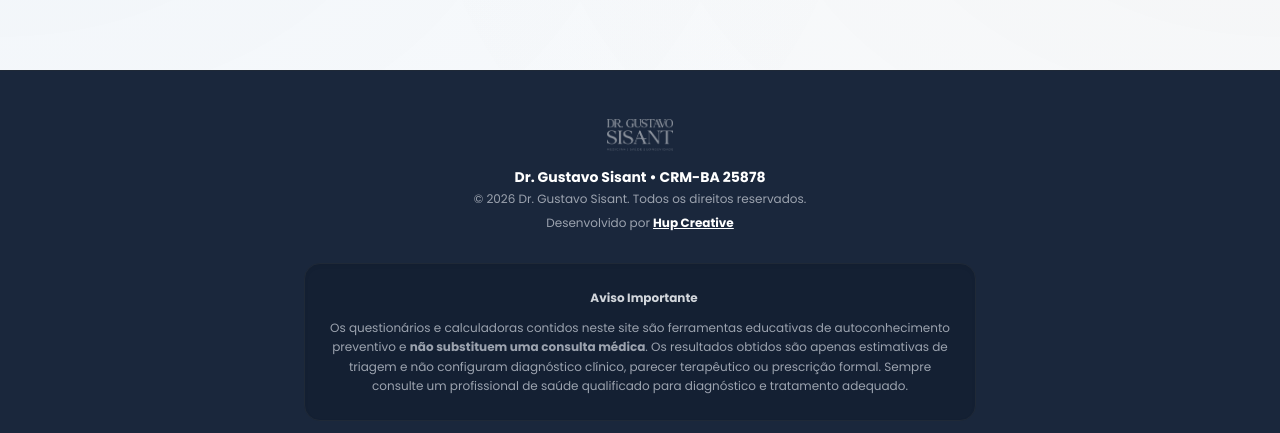
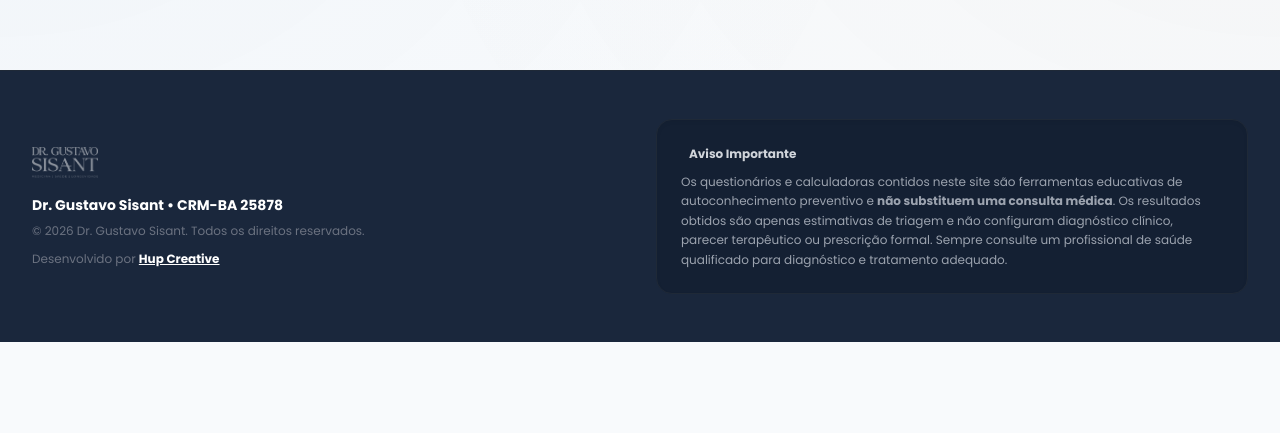
Before and after one commit to hupcreative-ag/mentoria-sisant, a website built with Vite: page calculadoras/index.html in a window 1280 px wide. Shown: the part 940-1373 px from the top of the page. After the commit the page ends 1282 px from the top, so only its background shows below. Built offline with nearby package versions, Linux system fonts and the light colour scheme; some icons are missing.

Commit message:
feat: move disclaimer warning to quiz footer and rearrange footer layout into two-column grid

```diff
--- a/calculadoras/index.html
+++ b/calculadoras/index.html
@@ -202,9 +202,15 @@
                     <button id="prev-btn" onclick="prevStep()" class="inline-flex items-center gap-2 px-6 py-2.5 rounded-full border border-gray-200 text-sm font-bold text-navy hover:bg-gray-50 hover:border-gray-300 transition-all opacity-0 pointer-events-none">
                         <i class="ph-bold ph-arrow-left"></i> Voltar
                     </button>
+                    <div class="flex flex-col items-end gap-1.5 text-right">
+                        <span class="text-[10px] sm:text-xs text-amber-600 font-bold flex items-center gap-1 justify-end">
+                            <i class="ph-fill ph-warning-circle text-xs shrink-0 mb-0.5"></i>
+                            Uso educativo &bull; Não substitui avaliação médica
+                        </span>
                         <span class="text-xs text-gray-400 italic">
                             Suas respostas são confidenciais.
                         </span>
+                    </div>
                 </div>
             </div>
         </section>
@@ -214,19 +220,10 @@
             <div class="flex flex-col items-center">
                 <div class="loader-circle w-16 h-16 rounded-full border-4 border-blue-light border-t-blue-medium animate-spin mb-6"></div>
 
-                <!-- Text 1: About the test (Dynamic) -->
                 <h3 class="text-xl font-bold text-navy mb-2" id="loading-title">Processando Perfil Biológico...</h3>
-                <p class="text-gray-500 text-sm max-w-sm mb-8" id="loading-subtitle">
+                <p class="text-gray-500 text-sm max-w-xs" id="loading-subtitle">
                     Estamos cruzando suas respostas com padrões integrativos de saúde hormonal.
                 </p>
-
-                <!-- Text 2: Medical disclaimer box with attention icon -->
-                <div class="max-w-md mx-auto p-4 bg-amber-50/80 border border-amber-200 rounded-2xl flex items-start gap-3 text-left shadow-sm">
-                    <i class="ph-fill ph-warning-circle text-amber-600 text-xl shrink-0 mt-0.5 animate-pulse"></i>
-                    <p class="text-xs text-amber-800 leading-relaxed">
-                        <strong>Atenção:</strong> Este teste é uma ferramenta educativa de autoconhecimento preventivo e <strong>não substitui a consulta ou análise de um médico</strong>.
-                    </p>
-                </div>
             </div>
         </section>
 
@@ -393,25 +390,32 @@
     </main>
 
     <!-- Footer -->
-    <footer class="bg-navy text-gray-400 py-12 border-t border-gray-800 mt-12 text-center text-sm">
-        <div class="max-w-7xl mx-auto px-4">
-            <img src="../assets/images/Logo_Compacta_Branca.png" alt="Dr. Gustavo Sisant" class="h-8 mx-auto mb-4 opacity-50 object-contain" />
-            <p class="mb-1 text-white font-bold">Dr. Gustavo Sisant &bull; CRM-BA 25878</p>
-            <p class="mb-2 text-xs">&copy; 2026 Dr. Gustavo Sisant. Todos os direitos reservados.</p>
-            <p class="mb-8 text-xs">
+    <footer class="bg-navy text-gray-400 py-12 border-t border-gray-800 mt-12 text-sm">
+        <div class="max-w-7xl mx-auto px-4 md:px-8">
+            <div class="grid grid-cols-1 lg:grid-cols-2 gap-8 items-center">
+                <!-- Left Column: Info & Credits -->
+                <div class="flex flex-col items-center lg:items-start text-center lg:text-left gap-2">
+                    <img src="../assets/images/Logo_Compacta_Branca.png" alt="Dr. Gustavo Sisant" class="h-8 mb-2 opacity-50 object-contain" />
+                    <p class="text-white font-bold">Dr. Gustavo Sisant &bull; CRM-BA 25878</p>
+                    <p class="text-xs text-gray-500">&copy; 2026 Dr. Gustavo Sisant. Todos os direitos reservados.</p>
+                    <p class="text-xs text-gray-500 mt-1">
                         Desenvolvido por
                         <a href="https://www.instagram.com/hupcreative" target="_blank" rel="noopener noreferrer" class="text-white hover:text-blue-medium transition-colors font-bold underline">
                             Hup Creative
                         </a>
                     </p>
+                </div>
 
-            <!-- Highlighted Disclaimer box -->
-            <div class="max-w-2xl mx-auto bg-[#131e31]/80 border border-gray-800 rounded-2xl p-6 text-xs text-gray-400 leading-relaxed text-left md:text-center shadow-inner">
-                <p class="flex items-start md:items-center justify-center gap-2 mb-2.5 font-bold text-gray-300">
+                <!-- Right Column: Highlighted Disclaimer Box -->
+                <div>
+                    <div class="bg-[#131e31]/80 border border-gray-800 rounded-2xl p-6 text-xs text-gray-400 leading-relaxed shadow-inner">
+                        <p class="flex items-center justify-start gap-2 mb-2 font-bold text-gray-300">
                             <i class="ph-fill ph-warning-octagon text-amber-500 text-lg shrink-0"></i>
                             Aviso Importante
                         </p>
                         Os questionários e calculadoras contidos neste site são ferramentas educativas de autoconhecimento preventivo e <strong>não substituem uma consulta médica</strong>. Os resultados obtidos são apenas estimativas de triagem e não configuram diagnóstico clínico, parecer terapêutico ou prescrição formal. Sempre consulte um profissional de saúde qualificado para diagnóstico e tratamento adequado.
+                    </div>
+                </div>
             </div>
         </div>
     </footer>
```
Lines whose indentation alone changed are shown as unchanged.
